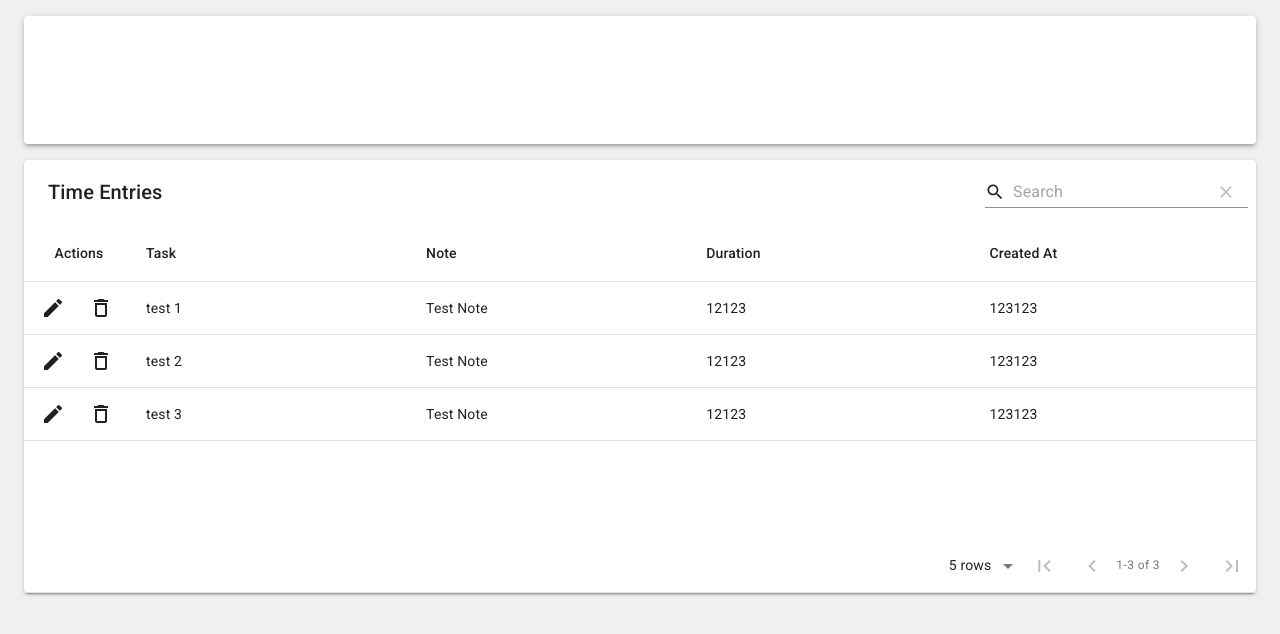
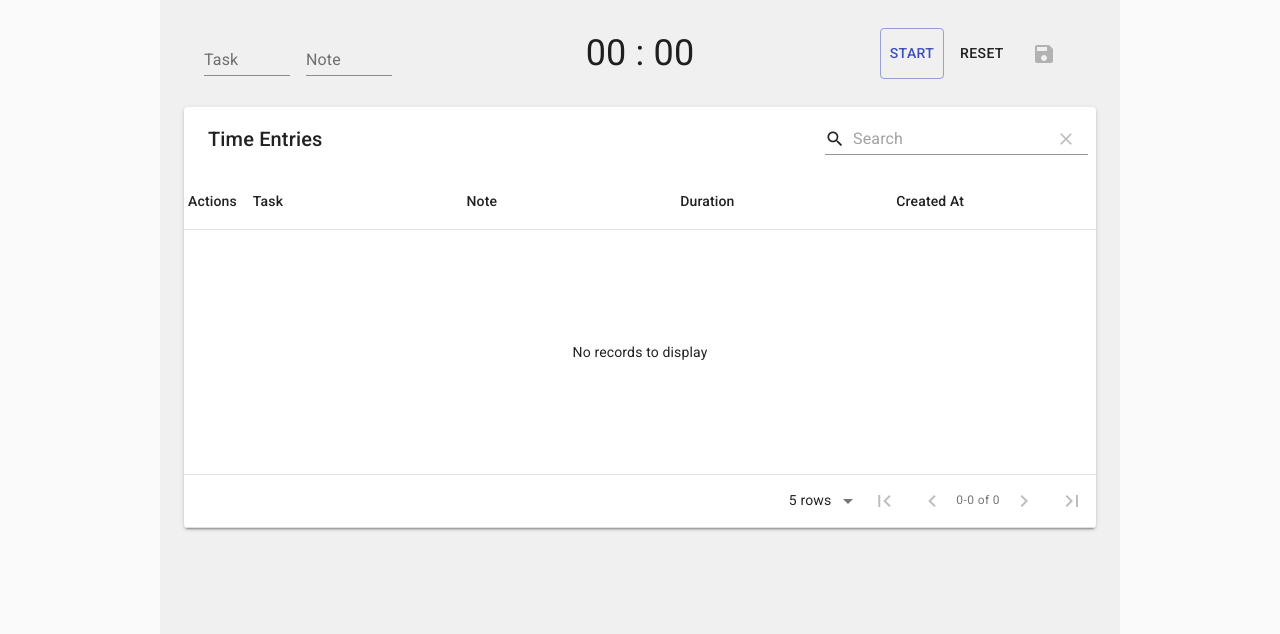
Before and after one commit to moon-goon/focus-time, a React app: page / in a window 1280 px wide. Shown: the top 634 px of the page. Built offline with nearby package versions, Linux system fonts and the light colour scheme; the HTML template or start-up script is replaced by a standard one.

Commit message:
Add timer, update time entries table

```diff
--- a/src/components/Base.js
+++ b/src/components/Base.js
@@ -2,17 +2,16 @@ import React from 'react'
 import CssBaseline from '@material-ui/core/CssBaseline';
 import Typography from '@material-ui/core/Typography';
 import Container from '@material-ui/core/Container';
-import Button from '@material-ui/core/Button';
 import TimeEntriesTable from './TimeEntriesTable';
-import ControlPanel from './ControlPanel';
+import Timer from './Timer';
 
 export default function Base() {
     return (
       <React.Fragment>
         <CssBaseline />
 
-        <Container maxWidth="lg" style={{ backgroundColor: '#F0F0F0', height: '100vh' }} >
-          <ControlPanel />
+        <Container maxWidth="md" style={{ backgroundColor: '#F0F0F0', height: '100vh' }} >
+          <Timer />
           <TimeEntriesTable />
         </Container>
 
--- a/src/components/ControlPanel.js
+++ /dev/null
@@ -1,32 +0,0 @@
-import React from 'react';
-import { makeStyles } from '@material-ui/core/styles';
-import Paper from '@material-ui/core/Paper';
-
-const useStyles = makeStyles((theme) => ({
-  root: {
-    width: '100%',
-    display: 'flex',
-    flexWrap: 'wrap',
-    '& > *': {
-      marginLeft: theme.spacing(0),
-      marginRight: theme.spacing(0),
-      marginTop: theme.spacing(2),
-      marginBottom: theme.spacing(2),
-      width: theme.spacing(16),
-      height: theme.spacing(16),
-    },
-  },
-  container: {
-    width: '100%',
-  }
-}));
-
-export default function ControlPanel() {
-  const classes = useStyles();
-
-  return (
-    <div className={classes.root}>
-      <Paper elevation={3} className={classes.container}/>
-    </div>
-  );
-}
--- a/src/components/TimeEntriesTable.js
+++ b/src/components/TimeEntriesTable.js
@@ -22,15 +22,10 @@ export default function Entries(props) {
     { title: 'Created At', field: 'createdAt' },
   ]);
 
-  const [data, setData] = useState([
-    { task: 'test 1', note: 'Test Note', duration: 12123, createdAt: 123123 },
-    { task: 'test 2', note: 'Test Note', duration: 12123, createdAt: 123123 },
-    { task: 'test 3', note: 'Test Note', duration: 12123, createdAt: 123123 },
-  ]);
+  const [data, setData] = useState([]);
 
   useEffect(() => {
-
-  });
+  }, [])
 
   return (
     <MaterialTable
@@ -38,25 +33,6 @@ export default function Entries(props) {
       columns={columns}
       data={data}
       editable={{
-        // onRowAdd: newData =>
-        //   new Promise((resolve, reject) => {
-        //     setTimeout(() => {
-        //       setData([...data, newData]);
-
-        //       resolve();
-        //     }, 1000)
-        //   }),
-        onRowUpdate: (newData, oldData) =>
-          new Promise((resolve, reject) => {
-            setTimeout(() => {
-              const dataUpdate = [...data];
-              const index = oldData.tableData.id;
-              dataUpdate[index] = newData;
-              setData([...dataUpdate]);
-
-              resolve();
-            }, 1000)
-          }),
         onRowDelete: oldData =>
           new Promise((resolve, reject) => {
             setTimeout(() => {
--- /dev/null
+++ b/src/components/Timer.js
@@ -0,0 +1,138 @@
+import React, { useState, useEffect } from 'react';
+import { makeStyles } from '@material-ui/core/styles';
+import Grid from '@material-ui/core/Grid';
+import Button from '@material-ui/core/Button';
+import TextField from '@material-ui/core/TextField';
+import SaveIcon from '@material-ui/icons/Save';
+import IconButton from '@material-ui/core/IconButton';
+import moment from 'moment';
+
+const useStyles = makeStyles((theme) => ({
+  root: {
+    flexGrow: 1,
+    width: '100%',
+    textAlign: 'center',
+    display: 'flex',
+    flexWrap: 'wrap',
+    '& > *': {
+      marginLeft: theme.spacing(0),
+      marginRight: theme.spacing(0),
+      marginTop: theme.spacing(2),
+      marginBottom: theme.spacing(2),
+    },
+  },
+  inputContainer: {
+    display: 'flex',
+  },
+  container: {
+    width: '100%',
+  },
+  timer: {
+    fontSize: '36px'
+  },
+  inputEl: {
+    marginLeft: theme.spacing(1),
+    marginRight: theme.spacing(1),
+  },
+  startButton: {
+    width: '45px'
+  }
+}));
+
+export default function Timer() {
+  const classes = useStyles();
+
+  const [isTicking, setIsTicking] = useState(false)
+  const [timeSec, setTimeSec] = useState(0)
+  const [timeMin, setTimeMin] = useState(0)
+  const [taskName, setTaskName] = useState()
+  const [taskNote, setTaskNote] = useState()
+
+  const formatTime = (val) => {
+    let value = val.toString();
+    if (value.length < 2) {
+      value = '0' + value;
+    }
+    return value;
+  };
+
+  const handleStart = () => {
+    setIsTicking(!isTicking)
+  };
+
+  const handleStop = () => {
+    setIsTicking(false)
+  }
+
+  const handleReset = () => {
+    setTimeSec(0)
+    setTimeMin(0)
+    setIsTicking(false)
+  }
+
+  const handleSave = () => {
+
+    let duration = `${formatTime(timeMin)}:${formatTime(timeSec)}`;
+    let task = taskName
+    let note = taskNote
+    let createdAt = moment().format( "LLL" )
+    console.log(timeSec)
+    console.log(timeMin)
+    console.log(taskName)
+    console.log(taskNote)
+    console.log(createdAt)
+
+  }
+
+  useEffect(() => {
+
+    if (isTicking) {
+      const interval = setInterval(() => {
+        setTimeSec(timeSec + 1)
+        if (timeSec >= 60) {
+          setTimeSec(0)
+          setTimeMin(timeMin + 1)
+        }
+      }, 1000);
+      return () => clearInterval(interval);
+    }
+
+  }, [isTicking, timeSec, timeMin]);
+
+  return (
+    <div className={classes.root}>
+      <Grid container spacing={3}>
+          <Grid item xs className={classes.inputContainer}>
+
+            <span className={classes.inputEl}>
+              <TextField id="task" label="Task"/>
+            </span>
+            <span className={classes.inputEl}>
+              <TextField id="note" label="Note" fullWidth/>
+            </span>
+
+          </Grid>
+          <Grid item xs={6}>
+
+            <span>
+              <div className={classes.timer}>
+                <span>{formatTime(timeMin)} : {formatTime(timeSec)}</span>
+              </div>
+            </span>
+
+          </Grid>
+          <Grid item xs className={classes.inputContainer}>
+            <Button className={classes.startButton} onClick={handleStart} variant="outlined" color={isTicking ? 'secondary' : 'primary'}>
+              {isTicking ? 'Stop': 'Start'}
+            </Button>
+            <Button onClick={handleReset} size="small" variant="filled" color="primary">
+              Reset
+            </Button>
+            <IconButton color="primary" onClick={handleSave} aria-label="Save" component="span" disabled={timeSec > 0 && isTicking == false ? false:true}>
+              <SaveIcon />
+            </IconButton>
+          </Grid>
+      </Grid>
+    </div>
+  );
+}
```
